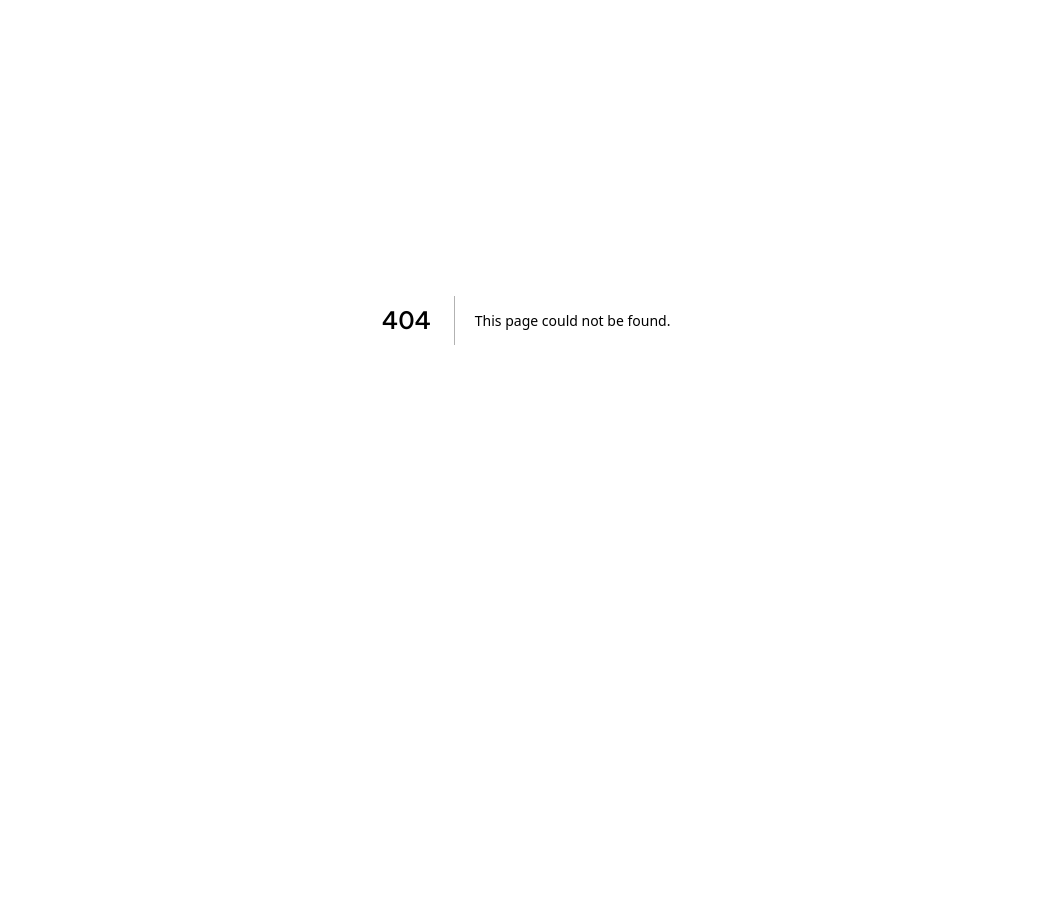
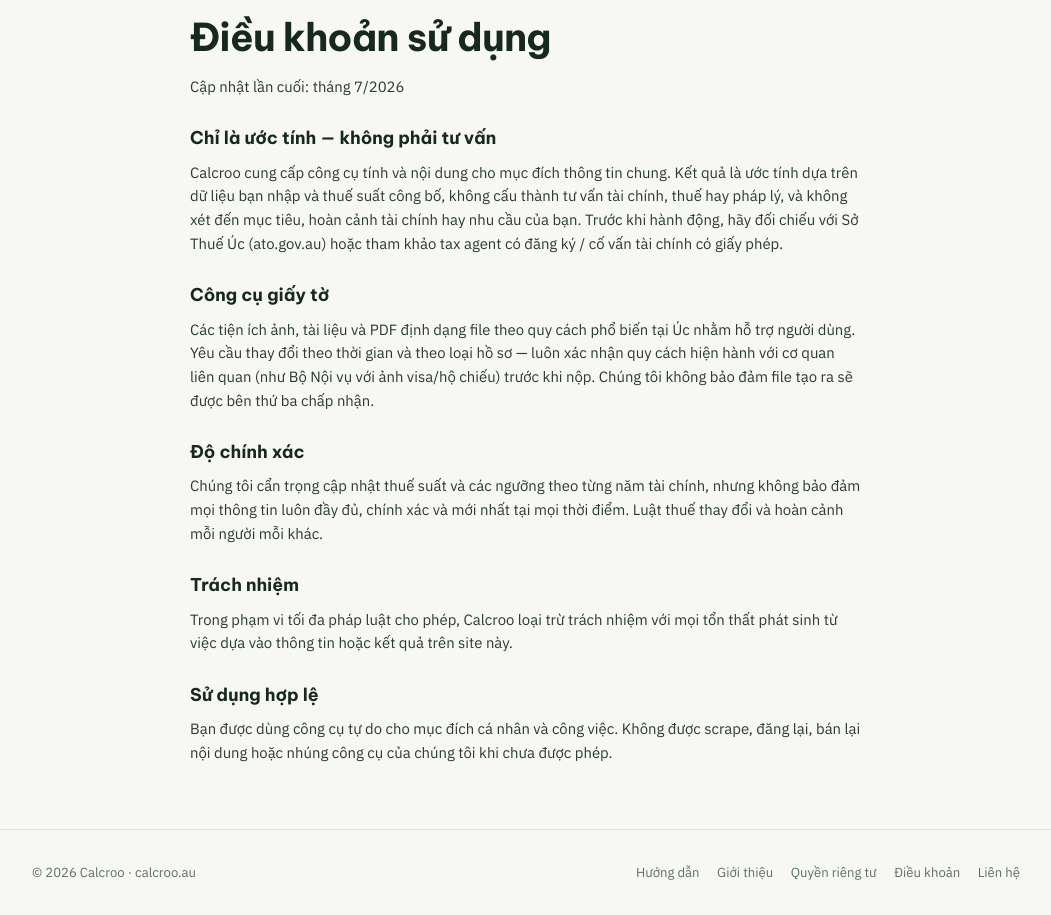
Before and after one commit to hoangnkau/calcroo, a Next.js app: page /vi/dieu-khoan in a window 1280 px wide. Before the commit this address had no page. Shown: the part 80-995 px from the top of the page, without its empty margins (114-1165 px from the left). Before the commit the page ends 800 px from the top, so only its background shows below. Built offline with nearby package versions, Linux system fonts and the light colour scheme.

Commit message:
Add files via upload

```diff
--- a/app/about/page.jsx
+++ b/app/about/page.jsx
@@ -1,6 +1,6 @@
 import { SiteHeader, SiteFooter } from '../../components/Site';
 
-export const metadata = { title: 'About', description: 'About Calcroo — free Australian tax and pay calculators.', alternates: { canonical: '/about/' } };
+export const metadata = { title: 'About', description: 'About Calcroo — free Australian tax and pay calculators.', alternates: { canonical: '/about/', languages: { en: '/about/', vi: '/vi/gioi-thieu/' } } };
 
 export default function Page() {
   return (
--- a/app/contact/page.jsx
+++ b/app/contact/page.jsx
@@ -1,6 +1,6 @@
 import { SiteHeader, SiteFooter } from '../../components/Site';
 
-export const metadata = { title: 'Contact', description: 'Contact Calcroo.', alternates: { canonical: '/contact/' } };
+export const metadata = { title: 'Contact', description: 'Contact Calcroo.', alternates: { canonical: '/contact/', languages: { en: '/contact/', vi: '/vi/lien-he/' } } };
 
 export default function Page() {
   return (
--- a/app/privacy/page.jsx
+++ b/app/privacy/page.jsx
@@ -1,6 +1,6 @@
 import { SiteHeader, SiteFooter } from '../../components/Site';
 
-export const metadata = { title: 'Privacy Policy', description: 'Calcroo privacy policy.', alternates: { canonical: '/privacy/' } };
+export const metadata = { title: 'Privacy Policy', description: 'Calcroo privacy policy.', alternates: { canonical: '/privacy/', languages: { en: '/privacy/', vi: '/vi/bao-mat/' } } };
 
 export default function Page() {
   return (
--- a/app/sitemap.js
+++ b/app/sitemap.js
@@ -29,6 +29,10 @@
     { url: `${base}/vi/tinh-luong-uc/`, lastModified: now, priority: 0.8 },
     { url: `${base}/vi/tinh-thue-thu-nhap-uc/`, lastModified: now, priority: 0.8 },
     { url: `${base}/about/`, lastModified: now, priority: 0.3 },
+    { url: `${base}/vi/gioi-thieu/`, lastModified: now, priority: 0.3 },
+    { url: `${base}/vi/bao-mat/`, lastModified: now, priority: 0.3 },
+    { url: `${base}/vi/dieu-khoan/`, lastModified: now, priority: 0.3 },
+    { url: `${base}/vi/lien-he/`, lastModified: now, priority: 0.3 },
     { url: `${base}/privacy/`, lastModified: now, priority: 0.3 },
     { url: `${base}/terms/`, lastModified: now, priority: 0.3 },
     { url: `${base}/contact/`, lastModified: now, priority: 0.3 },
--- a/app/terms/page.jsx
+++ b/app/terms/page.jsx
@@ -1,6 +1,6 @@
 import { SiteHeader, SiteFooter } from '../../components/Site';
 
-export const metadata = { title: 'Terms of Use', description: 'Calcroo terms of use.', alternates: { canonical: '/terms/' } };
+export const metadata = { title: 'Terms of Use', description: 'Calcroo terms of use.', alternates: { canonical: '/terms/', languages: { en: '/terms/', vi: '/vi/dieu-khoan/' } } };
 
 export default function Page() {
   return (
--- /dev/null
+++ b/app/vi/dieu-khoan/page.jsx
@@ -0,0 +1,30 @@
+import { SiteHeader, SiteFooter } from '../../../components/Site';
+
+export const metadata = {
+  title: 'Điều khoản sử dụng',
+  description: 'Điều khoản sử dụng của Calcroo.',
+  alternates: { canonical: '/vi/dieu-khoan/', languages: { en: '/terms/', vi: '/vi/dieu-khoan/' } },
+};
+
+export default function Page() {
+  return (
+    <>
+      <SiteHeader homeHref="/vi/" langHref="/terms/" langLabel="English" />
+      <main className="wrap legal">
+        <h1>Điều khoản sử dụng</h1>
+        <p>Cập nhật lần cuối: tháng 7/2026</p>
+        <h2>Chỉ là ước tính — không phải tư vấn</h2>
+        <p>Calcroo cung cấp công cụ tính và nội dung cho mục đích thông tin chung. Kết quả là ước tính dựa trên dữ liệu bạn nhập và thuế suất công bố, không cấu thành tư vấn tài chính, thuế hay pháp lý, và không xét đến mục tiêu, hoàn cảnh tài chính hay nhu cầu của bạn. Trước khi hành động, hãy đối chiếu với Sở Thuế Úc (ato.gov.au) hoặc tham khảo tax agent có đăng ký / cố vấn tài chính có giấy phép.</p>
+        <h2>Công cụ giấy tờ</h2>
+        <p>Các tiện ích ảnh, tài liệu và PDF định dạng file theo quy cách phổ biến tại Úc nhằm hỗ trợ người dùng. Yêu cầu thay đổi theo thời gian và theo loại hồ sơ — luôn xác nhận quy cách hiện hành với cơ quan liên quan (như Bộ Nội vụ với ảnh visa/hộ chiếu) trước khi nộp. Chúng tôi không bảo đảm file tạo ra sẽ được bên thứ ba chấp nhận.</p>
+        <h2>Độ chính xác</h2>
+        <p>Chúng tôi cẩn trọng cập nhật thuế suất và các ngưỡng theo từng năm tài chính, nhưng không bảo đảm mọi thông tin luôn đầy đủ, chính xác và mới nhất tại mọi thời điểm. Luật thuế thay đổi và hoàn cảnh mỗi người mỗi khác.</p>
+        <h2>Trách nhiệm</h2>
+        <p>Trong phạm vi tối đa pháp luật cho phép, Calcroo loại trừ trách nhiệm với mọi tổn thất phát sinh từ việc dựa vào thông tin hoặc kết quả trên site này.</p>
+        <h2>Sử dụng hợp lệ</h2>
+        <p>Bạn được dùng công cụ tự do cho mục đích cá nhân và công việc. Không được scrape, đăng lại, bán lại nội dung hoặc nhúng công cụ của chúng tôi khi chưa được phép.</p>
+      </main>
+      <SiteFooter vi />
+    </>
+  );
+}
--- a/app/vi/page.jsx
+++ b/app/vi/page.jsx
@@ -136,7 +136,7 @@
             Phiên bản tiếng Việt không phải bản dịch máy: nội dung viết riêng cho người Việt đang sống, học và làm
             việc tại Úc — từ chuyện TFN với ABN, khai thuế lần đầu, lương casual, đến bộ công cụ giấy tờ đã chạy đủ:
             chỉnh ảnh visa chuẩn 35×45mm, nén ảnh giấy tờ, gộp PDF và tạo CV chuẩn Úc. Muốn có công cụ nào tiếp theo?{' '}
-            <Link href="/contact/">Nhắn cho chúng tôi</Link>.
+            <Link href="/vi/lien-he/">Nhắn cho chúng tôi</Link>.
           </p>
         </article>
       </main>
--- a/components/Site.jsx
+++ b/components/Site.jsx
@@ -42,10 +42,10 @@
         <span>© {year} Calcroo · calcroo.au</span>
         <nav>
           <Link href={vi ? '/vi/huong-dan/khai-thue-uc-2026/' : '/guides/tax-return-2026-australia/'}>{vi ? 'Hướng dẫn' : 'Guides'}</Link>
-          <Link href="/about/">{vi ? 'Giới thiệu' : 'About'}</Link>
-          <Link href="/privacy/">{vi ? 'Quyền riêng tư' : 'Privacy'}</Link>
-          <Link href="/terms/">{vi ? 'Điều khoản' : 'Terms'}</Link>
-          <Link href="/contact/">{vi ? 'Liên hệ' : 'Contact'}</Link>
+          <Link href={vi ? '/vi/gioi-thieu/' : '/about/'}>{vi ? 'Giới thiệu' : 'About'}</Link>
+          <Link href={vi ? '/vi/bao-mat/' : '/privacy/'}>{vi ? 'Quyền riêng tư' : 'Privacy'}</Link>
+          <Link href={vi ? '/vi/dieu-khoan/' : '/terms/'}>{vi ? 'Điều khoản' : 'Terms'}</Link>
+          <Link href={vi ? '/vi/lien-he/' : '/contact/'}>{vi ? 'Liên hệ' : 'Contact'}</Link>
         </nav>
       </div>
     </footer>
```
Also changed, not shown: app/vi/bao-mat/page.jsx (added, +32 -0 lines), app/vi/gioi-thieu/page.jsx (added, +29 -0 lines), app/vi/lien-he/page.jsx (added, +22 -0 lines).
